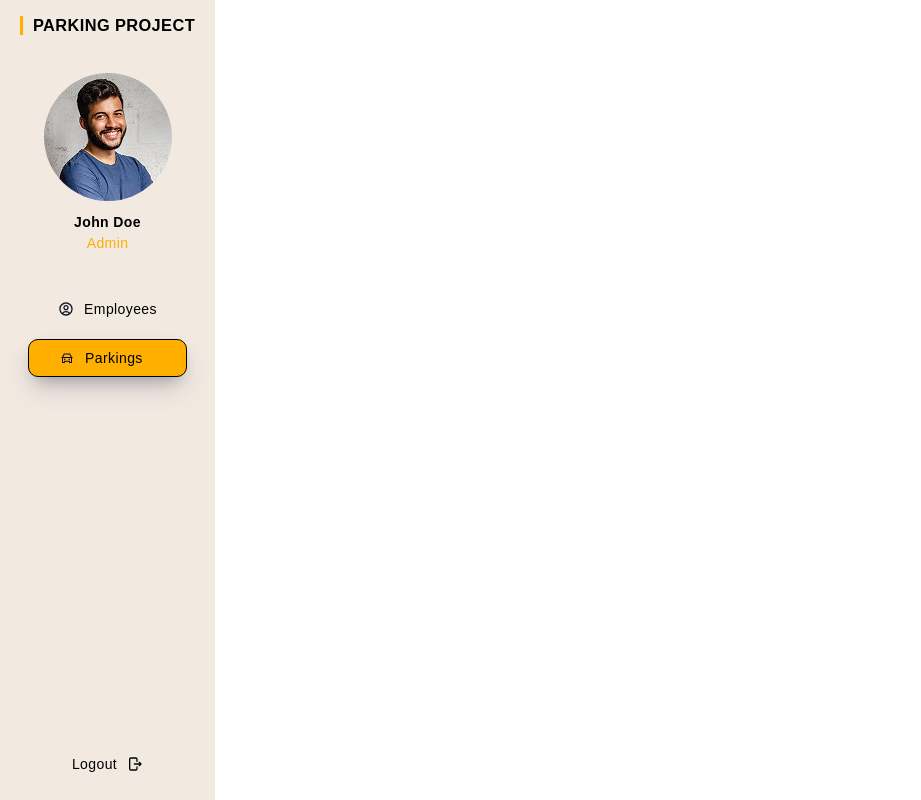
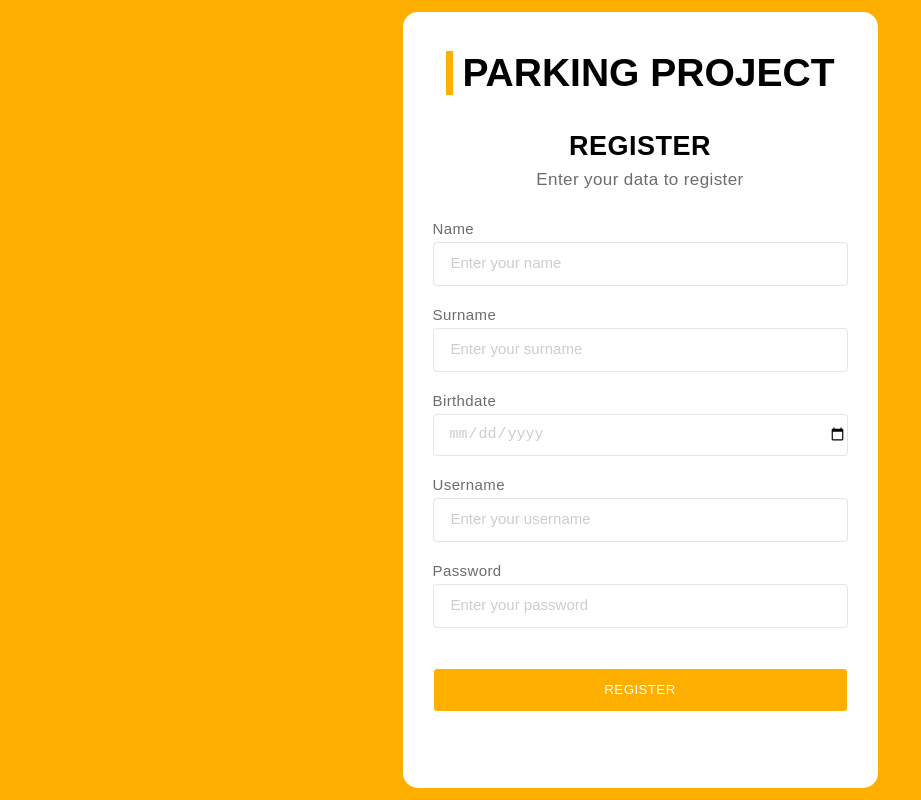
Before and after one commit to pakosam/ParkingReact, a React (Create React App) app: page /registration in a window 1280 px wide. Before the commit this address led to /parkings. Shown: the whole page, without its empty margins (0-921 px from the left). Built offline with nearby package versions, Linux system fonts and the light colour scheme; no server answers.

Commit message:
Registration component created

```diff
--- a/src/App.tsx
+++ b/src/App.tsx
@@ -6,17 +6,14 @@ import { BrowserRouter, Route } from "react-router-dom";
 import { Routes } from "react-router-dom";
 import { Navigate } from "react-router-dom";
 import { EmployeeView } from "./pages/EmployeeView";
+import { Register } from "./pages/Register";
 
 function App() {
   return (
     <BrowserRouter>
       <Routes>
-        <Route path="/" element={<SideBar />}>
-          <Route path="/" element={<Navigate to="/parkings" replace />} />
-          <Route path="/parkings" element={<ParkingView />} />
-          <Route path="/employees" element={<EmployeeView />} />
-          <Route path="*" element={<Navigate to="/parkings" replace />} />
-        </Route>
+        <Route path="/" element={<Navigate to="/registration" replace />} />
+        <Route path="/registration" element={<Register />} />
       </Routes>
     </BrowserRouter>
   );
--- /dev/null
+++ b/src/pages/Register.css
@@ -0,0 +1,105 @@
+#Register {
+    width: 100%;
+    background-color: var(--yellow);
+    display: flex;
+    flex-direction: column;
+    align-items: center;
+    justify-content: center;
+}
+
+.main-content {
+    display: flex;
+    flex-direction: column;
+    height: 97%;
+    width: 475px;
+    background-color: #ffffff;
+    border-radius: 15px;
+}
+
+.header {
+    flex: 1;
+    display: flex;
+    align-items: center;
+    justify-content: center;
+}
+
+.header-name {
+    border-left: 7px solid var(--yellow);
+    padding-left: 10px;
+    margin-bottom: 0;
+    font-size: 39px;
+}
+
+.register-info {
+    flex: 1;
+    justify-items: center;
+    display: flex;
+    flex-direction: column;
+    align-items: center;
+    justify-content: space-evenly;
+}
+
+.register-info h4 {
+    margin-bottom: 0;
+    font-size: 27px;
+    letter-spacing: 0.5px;
+}
+
+.register-info .sentence {
+    margin-top: 8px;
+    font-size: 17px;
+    color: #6C6C6C;
+}
+
+.register-info .sentence span {
+    letter-spacing: 0.4px;
+}
+
+.form-container {
+    flex: 10;
+    display: flex;
+    flex-direction: column;
+    padding: 30px;
+    justify-content: space-between;
+}
+
+.form {
+    display: flex;
+    flex-direction: column;
+}
+
+.label {
+    margin-bottom: 5px;
+    font-size: 15px;
+    color: #6C6C6C;
+    letter-spacing: 0.4px;
+}
+
+.input {
+    margin-bottom: 20px;
+    height: 40px;
+    border: 1px solid #E5E5E5;
+    border-radius: 4px;
+}
+
+.input::placeholder {
+    font-size: 15px;
+    color: #CDCDCD;
+    padding-left: 15px;
+}
+
+.input[type="date"] {
+    font-size: 15px;
+    color: #CDCDCD;
+    padding-left: 15px;
+}
+
+.register-btn {
+    margin-top: 20px;
+    height: 44px;
+    background-color: #FEAF00;
+    color: #ffffff;
+    border: 1px solid;
+    letter-spacing: 0.4px;
+    border-radius: 4px;
+}
--- /dev/null
+++ b/src/pages/Register.tsx
@@ -0,0 +1,138 @@
+import { FormEvent, useState } from "react";
+import { useNavigate } from "react-router-dom";
+import "./Register.css";
+
+export const Register = () => {
+  const [name, setName] = useState("");
+  const [surname, setSurname] = useState("");
+  const [birthdate, setBirthdate] = useState("");
+  const [username, setUsername] = useState("");
+  const [password, setPassword] = useState("");
+  const navigate = useNavigate();
+
+  const submitBtn = (event: FormEvent) => {
+    event.preventDefault();
+
+    fetch("https://localhost:7185/api/Authorizations/register", {
+      method: "POST",
+      headers: {
+        "Content-Type": "application/json",
+      },
+      body: JSON.stringify({
+        name,
+        surname,
+        birthdate,
+        username,
+        password,
+      }),
+    })
+      .then((response) => {
+        if (!response.ok) {
+          return response.text().then((text) => {
+            throw new Error(text);
+          });
+        }
+
+        const contentType = response.headers.get("content-type") || "";
+        if (contentType.includes("application/json")) {
+          return response.json();
+        } else {
+          return response.text();
+        }
+      })
+      .then((data) => {
+        console.log("Response:", data);
+        navigate("/login");
+      })
+      .catch((error) => {
+        console.error("Login error:", error.message);
+      });
+  };
+  return (
+    <div id="Register">
+      <div className="main-content">
+        <div className="header">
+          <h3 className="header-name">PARKING PROJECT</h3>
+        </div>
+        <div className="register-info">
+          <h4>REGISTER</h4>
+          <div className="sentence">
+            <span>Enter your data to register</span>
+          </div>
+        </div>
+        <div className="form-container">
+          <form className="form" onSubmit={submitBtn}>
+            <label className="label" htmlFor="name">
+              Name
+            </label>
+            <input
+              type="text"
+              placeholder="Enter your name"
+              name="name"
+              className="input"
+              value={name}
+              onChange={(e) => setName(e.target.value)}
+              required
+            />
+
+            <label className="label" htmlFor="surname">
+              Surname
+            </label>
+            <input
+              type="text"
+              placeholder="Enter your surname"
+              name="surname"
+              className="input"
+              value={surname}
+              onChange={(e) => setSurname(e.target.value)}
+              required
+            />
+
+            <label className="label" htmlFor="birthdate">
+              Birthdate
+            </label>
+            <input
+              type="date"
+              placeholder="Enter your birthdate"
+              name="birthdate"
+              className="input"
+              value={birthdate}
+              onChange={(e) => setBirthdate(e.target.value)}
+              required
+            />
+
+            <label className="label" htmlFor="username">
+              Username
+            </label>
+            <input
+              type="text"
+              placeholder="Enter your username"
+              name="username"
+              className="input"
+              value={username}
+              onChange={(e) => setUsername(e.target.value)}
+              required
+            />
+
+            <label className="label" htmlFor="password">
+              Password
+            </label>
+            <input
+              type="password"
+              placeholder="Enter your password"
+              name="password"
+              className="input"
+              value={password}
+              onChange={(e) => setPassword(e.target.value)}
+              required
+            />
+
+            <button type="submit" className="register-btn">
+              REGISTER
+            </button>
+          </form>
+        </div>
+      </div>
+    </div>
+  );
+};
```
